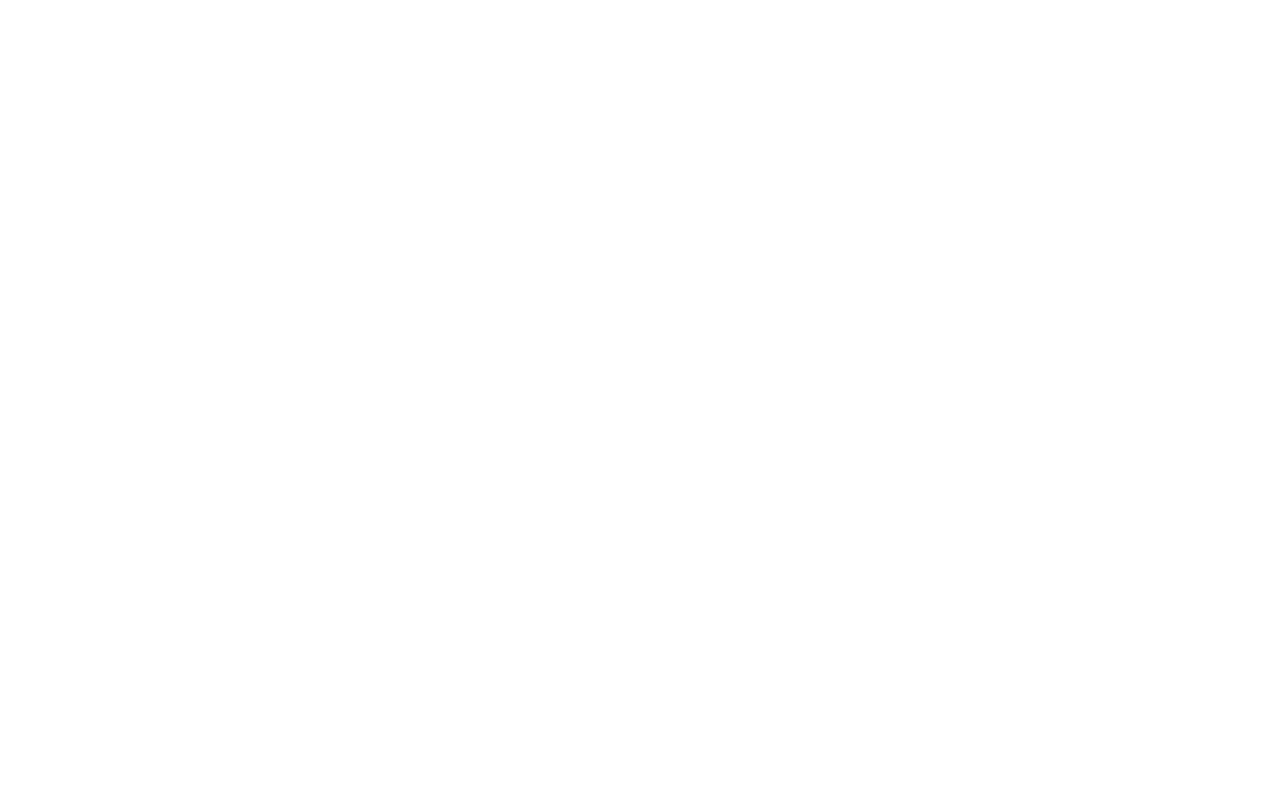
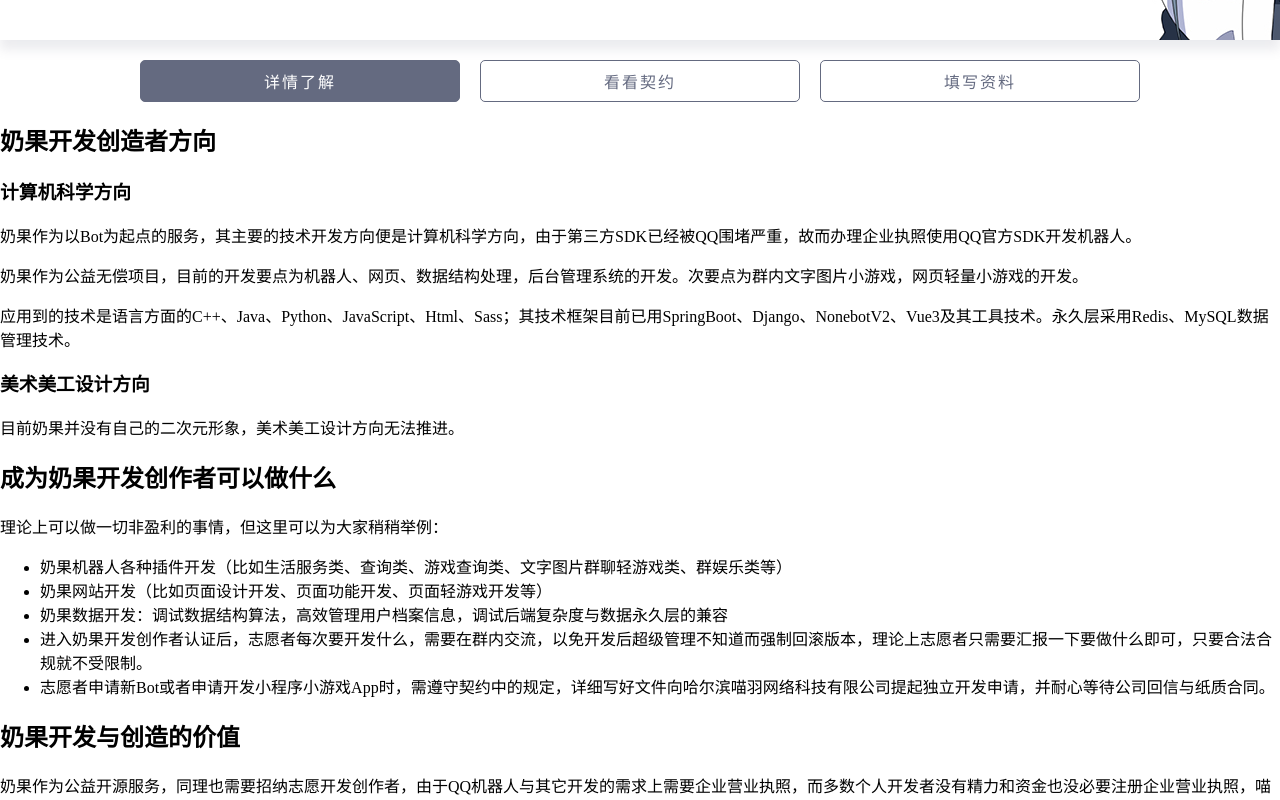
Before and after one commit to NaigosWeb/naigos_frontend, a Vue app: page /apply_developer/form in a window 1280 px wide. Before the commit this address had no page. Shown: the part 520-1320 px from the top of the page. Before the commit the page ends 800 px from the top, so only its background shows below. Built offline with nearby package versions, Linux system fonts and the light colour scheme.

Commit message:
新增页面

```diff
--- a/src/components/ApplyDeveloper/APDetails.vue
+++ b/src/components/ApplyDeveloper/APDetails.vue
@@ -7,12 +7,23 @@
     <h2>奶果开发创造者方向</h2>
     <h3>计算机科学方向</h3>
     <p>奶果作为以Bot为起点的服务，其主要的技术开发方向便是计算机科学方向，由于第三方SDK已经被QQ围堵严重，故而办理企业执照使用QQ官方SDK开发机器人。</p>
-    <p>由于已经拥有企业执照，解锁更多商业权利，其解锁的权利也能更好的发展公益无偿的奶果服务，在开发Bot的同时也同步开发</p>
-    <h4>应用技术</h4>
-    <p>奶果服务的</p>
-    <h4></h4>
+    <p>奶果作为公益无偿项目，目前的开发要点为机器人、网页、数据结构处理，后台管理系统的开发。次要点为群内文字图片小游戏，网页轻量小游戏的开发。</p>
+    <p>应用到的技术是语言方面的C++、Java、Python、JavaScript、Html、Sass；其技术框架目前已用SpringBoot、Django、NonebotV2、Vue3及其工具技术。永久层采用Redis、MySQL数据管理技术。</p>
     <h3>美术美工设计方向</h3>
-    <p>123</p>
+    <p>目前奶果并没有自己的二次元形象，美术美工设计方向无法推进。</p>
+    <h2>成为奶果开发创作者可以做什么</h2>
+    <p>理论上可以做一切非盈利的事情，但这里可以为大家稍稍举例：</p>
+    <ul>
+      <li>奶果机器人各种插件开发（比如生活服务类、查询类、游戏查询类、文字图片群聊轻游戏类、群娱乐类等）</li>
+      <li>奶果网站开发（比如页面设计开发、页面功能开发、页面轻游戏开发等）</li>
+      <li>奶果数据开发：调试数据结构算法，高效管理用户档案信息，调试后端复杂度与数据永久层的兼容</li>
+      <li>进入奶果开发创作者认证后，志愿者每次要开发什么，需要在群内交流，以免开发后超级管理不知道而强制回滚版本，理论上志愿者只需要汇报一下要做什么即可，只要合法合规就不受限制。</li>
+      <li>志愿者申请新Bot或者申请开发小程序小游戏App时，需遵守契约中的规定，详细写好文件向哈尔滨喵羽网络科技有限公司提起独立开发申请，并耐心等待公司回信与纸质合同。</li>
+    </ul>
+    <h2>奶果开发与创造的价值</h2>
+    <p>奶果作为公益开源服务，同理也需要招纳志愿开发创作者，由于QQ机器人与其它开发的需求上需要企业营业执照，而多数个人开发者没有精力和资金也没必要注册企业营业执照，喵羽网络科技的奶果可以成为各位开发创作者的摇篮，成为上线运行的第一个锻炼。</p>
+    <p>开发创作者为奶果志愿的劳动成果，应归奶果的上属公司哈尔滨喵羽网络科技有限公司所有，而这并不意味着奶果要吞并志愿者们的劳动成果，每一个被采纳的劳动成果，都会有公章文件为志愿者证明其开发与创作能力，其软件与知识著作第一作者归志愿者所有，在奶果所涵盖的范围内将永久公示为奶果做出贡献的志愿者们，喵羽网络科技与其他方签署商业合作时会优先从奶果开发创作者名单中择选人员参加商业项目并分红分成。</p>
+    <p>奶果原始开发者（夜战笨蛋Yasenbaka）希望能通过这样的项目，结识在计算机科学与平面设计上相关的朋友，互帮互助、共同成长。</p>
   </div>
 </template>
 
--- a/src/router/index.ts
+++ b/src/router/index.ts
@@ -32,6 +32,16 @@ const router = createRouter({
           path: 'details',
           name: 'applyDeveloperDetails',
           component: () => import('@/components/ApplyDeveloper/APDetails.vue')
+        },
+        {
+          path: 'contract',
+          name: 'applyDeveloperContract',
+          component: () => import('@/components/ApplyDeveloper/APDetails.vue')
+        },
+        {
+          path: 'form',
+          name: 'applyDeveloperForm',
+          component: () => import('@/components/ApplyDeveloper/APDetails.vue')
         }
       ]
     }
--- a/src/views/ApplyDeveloper/APMainPage.vue
+++ b/src/views/ApplyDeveloper/APMainPage.vue
@@ -11,15 +11,15 @@ const buttons = [
   {title: '填写资料'}
 ]
 
-function focusButton(index) {
+function focusButton(index: number) {
   focusedIndex.value = index; // 更新聚焦的按钮索引
   switch (index){
     case 0: {
-      router.push('/apply_developer/details');break;
+      router.replace('/apply_developer/details');break;
     } case 1: {
-      router.push('/apply_developer/contract');break;
+      router.replace('/apply_developer/contract');break;
     } case 2: {
-      router.push('/apply_developer/form');break;
+      router.replace('/apply_developer/form');break;
     }
   }
 }
```
